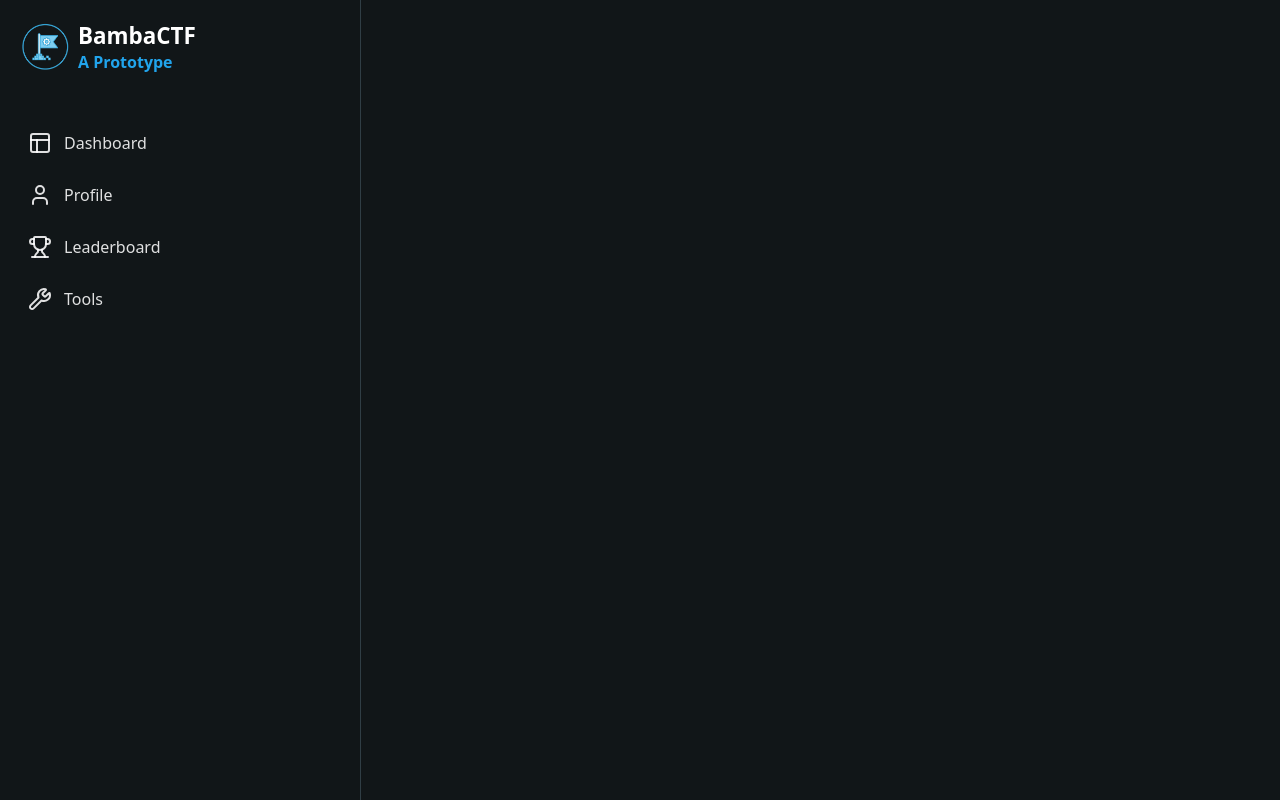
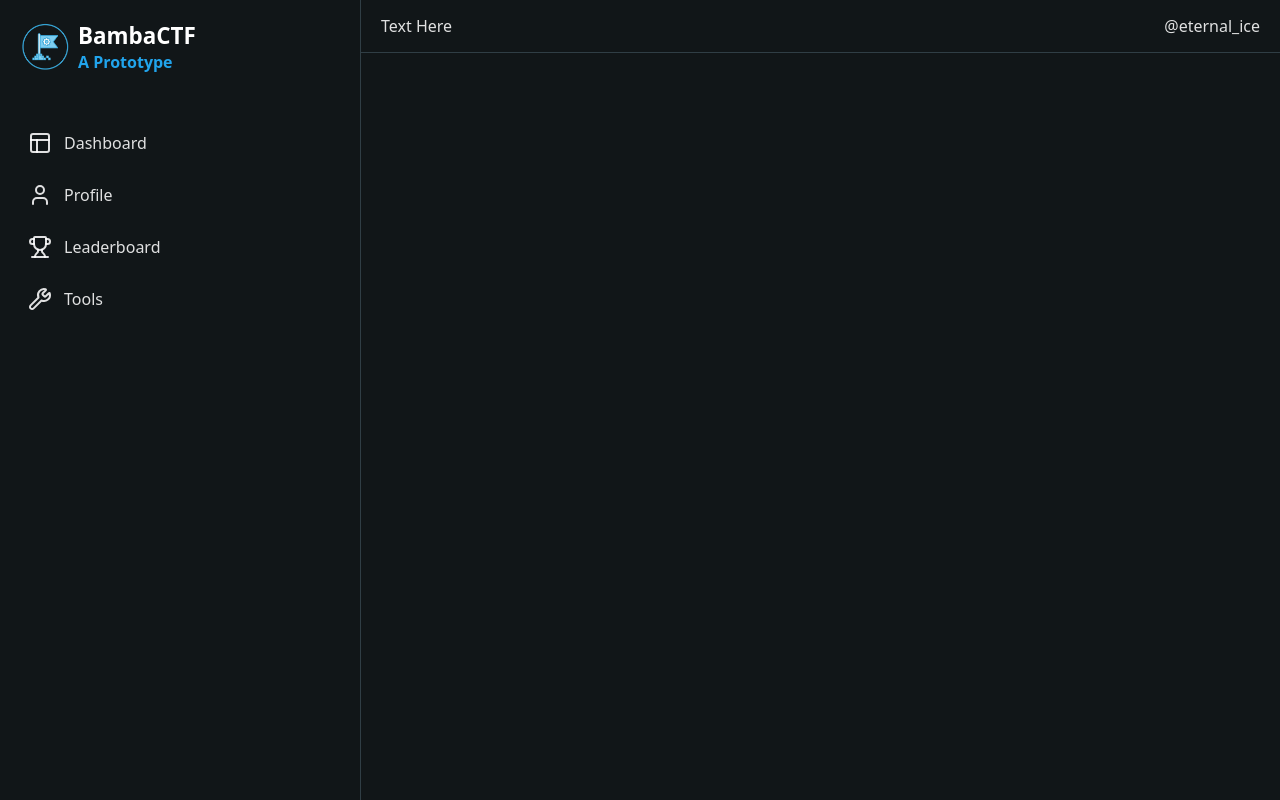
Before and after one commit to IkedaLab-Daniel/BambaCTF, a React (Vite) app in the folder client/: page / in a window 1280 px wide. Built offline with nearby package versions, Linux system fonts and the light colour scheme.

Commit message:
Refactor: Add Header component with styles and update Dashboard layout

```diff
--- /dev/null
+++ b/client/src/components/Header.css
@@ -0,0 +1,6 @@
+header {
+  padding: 15px 20px;
+  border-bottom: 1.5px solid hsl(200, 18%, 23%);
+  display: flex;
+  justify-content: space-between;
+}
--- a/client/src/components/Header.jsx
+++ b/client/src/components/Header.jsx
@@ -1,10 +1,16 @@
-import React from 'react'
+import './Header.css'
 
 const Header = () => {
   return (
-    <div>
-
-    </div>
+    <header>
+      <span>Text Here</span>
+      <div className="user">
+        <span className="username">
+            @eternal_ice
+        </span>
+        <img src="" alt="" />
+      </div>
+    </header>
   )
 }
 
--- a/client/src/components/Sidebar.css
+++ b/client/src/components/Sidebar.css
@@ -1,6 +1,6 @@
 .sidebar {
   width: 320px;
-  min-height: 95vh;
+  min-height: 100%;
   border-right: 1.5px solid hsl(200, 18%, 23%);
   padding: 20px;
 }
--- a/client/src/pages/Dashboard.css
+++ b/client/src/pages/Dashboard.css
@@ -1,4 +1,9 @@
 .dashboard {
-    width: 100vw;
-    min-height: 100vh;
+  display: flex;
+  width: 100vw;
+  min-height: 100vh;
 }
+
+.dashboard .right {
+  flex: 1;
+}
--- a/client/src/pages/Dashboard.jsx
+++ b/client/src/pages/Dashboard.jsx
@@ -8,7 +8,7 @@ const Dashboard = () => {
   return (
     <div className='dashboard'>
       <Sidebar />
-      <div>
+      <div className='right'>
         <Header />
         <Home />
       </div>
```
